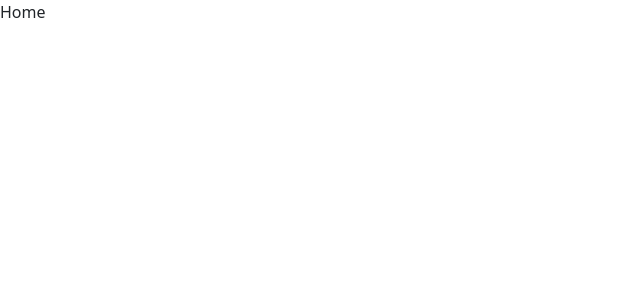
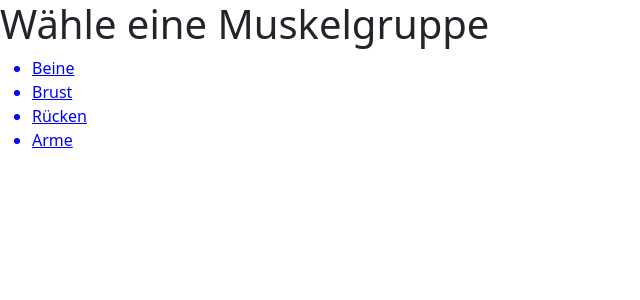
Before and after one commit to noahburren/Abschlussprojekt_2024_API-1_noabur_Board_-GamificationAndroidApplication-, a React (Create React App) app in the folder frontend/: page /home in a window 1280 px wide. Shown: the top 300 px of the page, without its empty margins (0-640 px from the left). Built offline with nearby package versions, Linux system fonts and the light colour scheme.

Commit message:
home wähle muskelgruppe

```diff
--- a/frontend/src/Home.js
+++ b/frontend/src/Home.js
@@ -1,7 +1,35 @@
 import React from "react";
+import { useNavigate } from "react-router-dom";
 
-function Home() {
-  return <div>Home</div>;
-}
+const Home = () => {
+  const navigate = useNavigate();
+
+  const muscleGroups = ["Beine", "Brust", "Rücken", "Arme"];
+
+  const handleCategoryClick = (category) => {
+    navigate(`/exercises/${category}`);
+  };
+
+  return (
+    <div>
+      <h1>Wähle eine Muskelgruppe</h1>
+      <ul>
+        {muscleGroups.map((group) => (
+          <li
+            key={group}
+            onClick={() => handleCategoryClick(group)}
+            style={{
+              cursor: "pointer",
+              color: "blue",
+              textDecoration: "underline",
+            }}
+          >
+            {group}
+          </li>
+        ))}
+      </ul>
+    </div>
+  );
+};
 
 export default Home;
--- a/frontend/src/Login.js
+++ b/frontend/src/Login.js
@@ -2,6 +2,7 @@ import React, { useState } from "react";
 import { Link, useNavigate } from "react-router-dom";
 import Validation from "./LoginValidation";
 import axios from "axios";
+import "bootstrap/dist/css/bootstrap.min.css";
 
 function Login() {
   const [values, setValues] = useState({
```
Also changed, not shown: frontend/src/Uebungen/Armuebungen.js (deleted, +0 -7 lines), frontend/src/Uebungen/Beinuebungen.js (deleted, +0 -7 lines), frontend/src/Uebungen/Brustuebungen.js (deleted, +0 -7 lines), frontend/src/Uebungen/Rueckenuebungen.js (deleted, +0 -7 lines).
